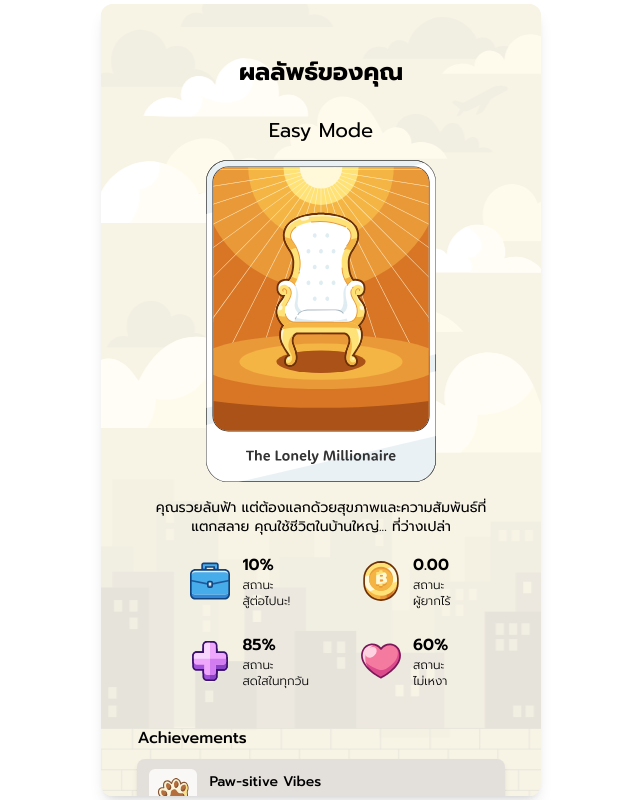
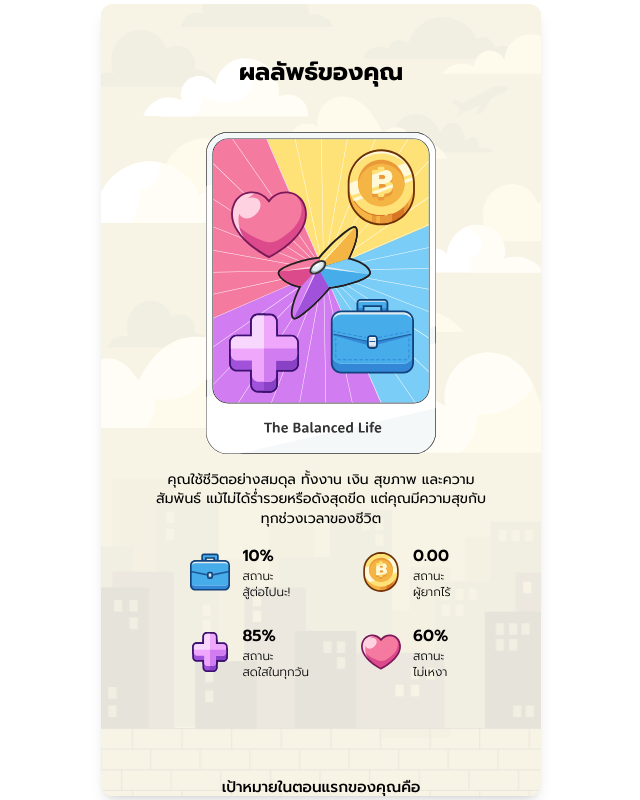
Before and after one commit to ShouldSleep8hr/Life-In-CTRL, a Vue app: page /result in a window 1280 px wide. Shown: the whole page, without its empty margins (319-959 px from the left). Built offline with nearby package versions, Linux system fonts and the light colour scheme.

Commit message:
add text prompt and remove default in status

```diff
--- a/src/components/ResultCard.vue
+++ b/src/components/ResultCard.vue
@@ -80,7 +80,7 @@ img {
 </style> -->
 
 <template>
-  <div class="w-full flex flex-col gap-4 items-center">
+  <div class="w-full flex flex-col gap-4 items-center font-prompt text-black">
     <div class="z-10 flex items-end justify-center text-center">
       <p class="whitespace-pre-line text-xl text-black font-prompt">
         {{  status.mode }}
--- a/src/stores/userStore.js
+++ b/src/stores/userStore.js
@@ -24,7 +24,7 @@ export const userStore = defineStore('status', {
     events_all: [], // อีเว้นทุกรอบ
     currentEventIndex: 0,
 
-    result: 3,
+    result: 0,
 
     minus: 0, //เงินที่ถูกหัก
 
@@ -32,20 +32,20 @@ export const userStore = defineStore('status', {
 
     lastest_salary: 0,
 
-    mode: 'Easy Mode', //easy, normal, hard
+    mode: '', //easy, normal, hard
 
     buy_home_round: -10,
     buy_condo_round: -10,
 
     // condo: 0,
 
-    achievement: ['Paw-sitive Vibes'],
+    achievement: [],
 
     eat: 96000,
 
     transport: 42000,
 
-    goal: 'ประสบความสำเร็จในหน้าที่การงาน',
+    goal: '',
   }),
   actions: {
     updateStat(stat, value) {
@@ -82,7 +82,7 @@ export const userStore = defineStore('status', {
       this.events_all = [] // all events
       this.currentEventIndex = 0
 
-      this.result = 3
+      this.result = 0
 
       this.minus = 0
 
@@ -90,20 +90,20 @@ export const userStore = defineStore('status', {
 
       this.lastest_salary = 0
 
-      this.mode = 'Easy Mode'
+      this.mode = ''
 
       this.buy_home_round = -10
       this.buy_condo_round = -10
 
       // this.condo = 0
 
-      this.achievement = ['Paw-sitive Vibes']
+      this.achievement = []
 
       this.eat = 96000
 
       this.transport = 42000
 
-      this.goal = 'ประสบความสำเร็จในหน้าที่การงาน'
+      this.goal = ''
     },
   },
 })
```
